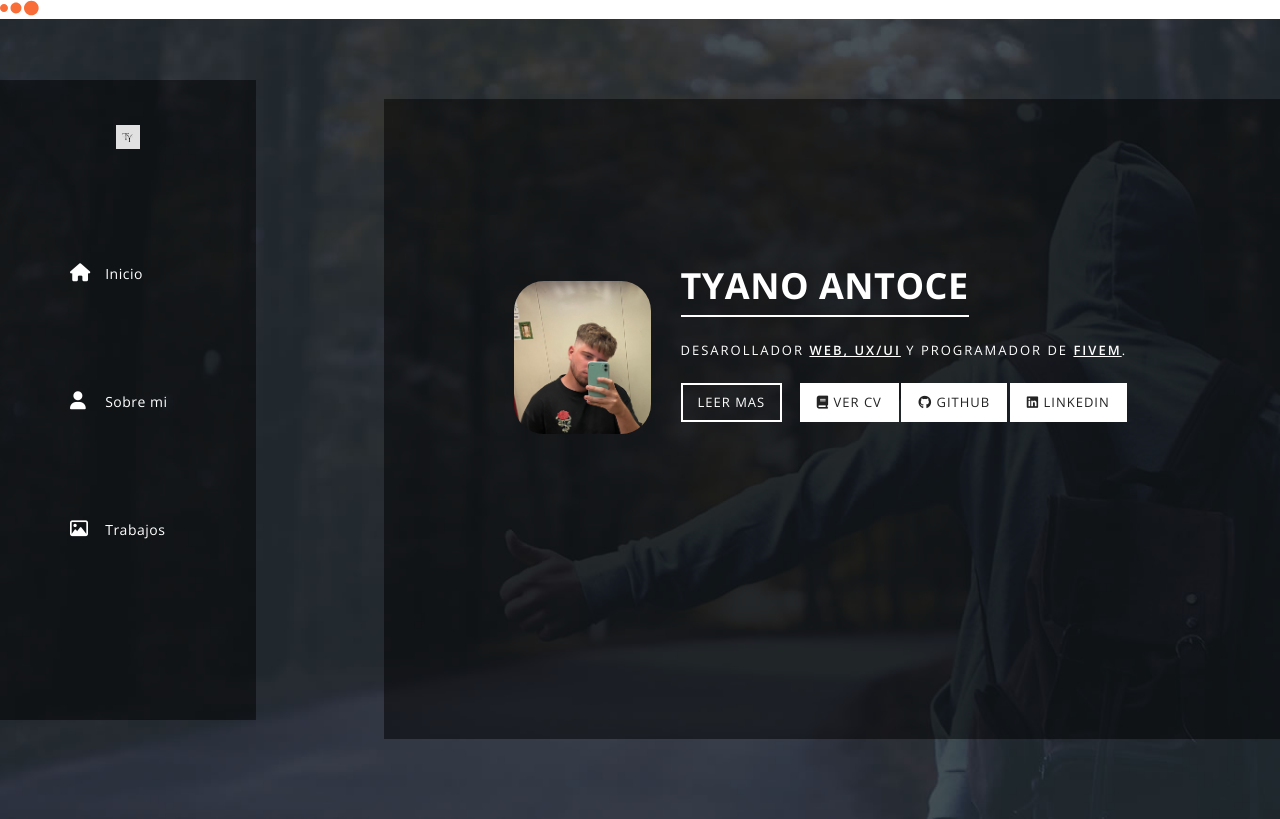
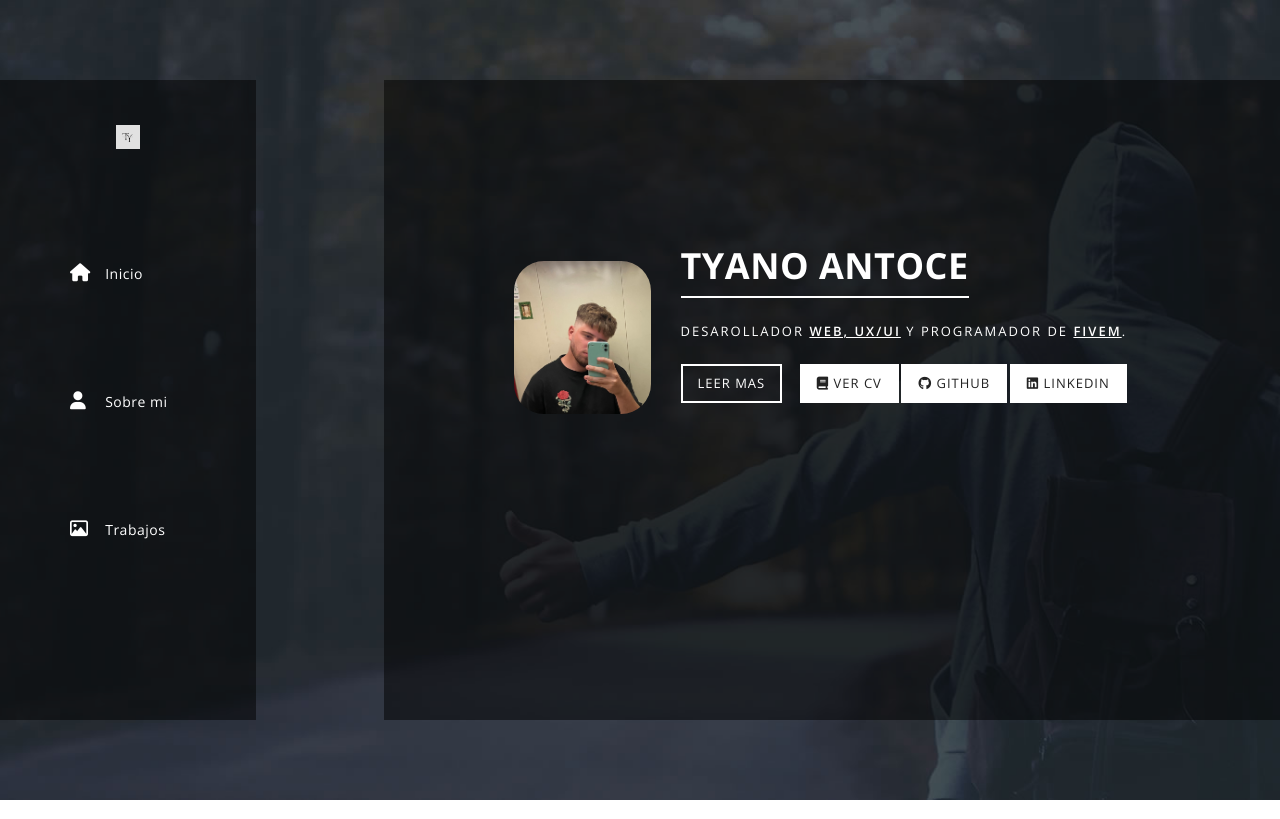
Before and after one commit to zBloOnK/carol, a plain HTML site: page index.html in a window 1280 px wide. Drawn offline with nearby package versions, Linux system fonts and the light colour scheme; a script that the page names is missing.

Commit message:
Quitado el pre-loader en el index.html

```diff
--- a/index.html
+++ b/index.html
@@ -25,11 +25,11 @@
 
 <body>
     <!-- LOADER PAGE -->
-    <div class="sequence">
+<!--     <div class="sequence">
        <div class="seq-loader">
         <svg width="39" height="16" viewBox="0 0 39 16" xmlns="http://www.w3.org/2000/svg" class="seq-preload-indicator"><g fill="#F96D38"><path class="seq-preload-circle seq-preload-circle-1" d="M3.999 12.012c2.209 0 3.999-1.791 3.999-3.999s-1.79-3.999-3.999-3.999-3.999 1.791-3.999 3.999 1.79 3.999 3.999 3.999z"/><path class="seq-preload-circle seq-preload-circle-2" d="M15.996 13.468c3.018 0 5.465-2.447 5.465-5.466 0-3.018-2.447-5.465-5.465-5.465-3.019 0-5.466 2.447-5.466 5.465 0 3.019 2.447 5.466 5.466 5.466z"/><path class="seq-preload-circle seq-preload-circle-3" d="M31.322 15.334c4.049 0 7.332-3.282 7.332-7.332 0-4.049-3.282-7.332-7.332-7.332s-7.332 3.283-7.332 7.332c0 4.05 3.283 7.332 7.332 7.332z"/></g></svg>
        </div>
-    </div>
+    </div> -->
 
     <!-- BARRA DE NAVEGACIÓN -->
     <nav>
```
